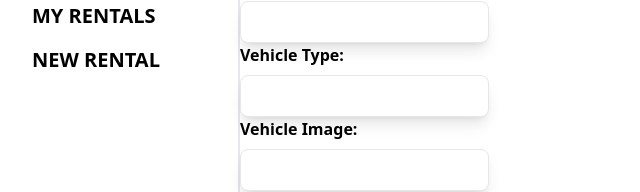
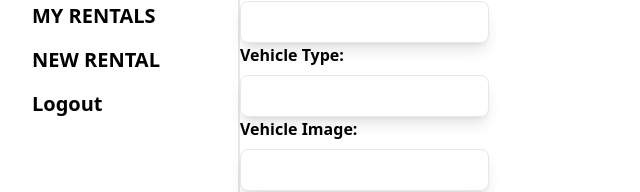
Before and after one commit to Rysth/REACT-AppointWheels, a React (Create React App) app: page /newcar in a window 1280 px wide. Shown: the part 309-501 px from the top of the page, without its empty margins (0-640 px from the left). Built offline with nearby package versions, Linux system fonts and the light colour scheme; sample sign-in values are in the browser's storage; a web font is replaced by a local one.

Commit message:
Add logout button to navigation

```diff
--- a/src/components/shared/Navigation.jsx
+++ b/src/components/shared/Navigation.jsx
@@ -1,5 +1,6 @@
 import React, { useState } from 'react';
 import { NavLink } from 'react-router-dom';
+import { useDispatch } from 'react-redux';
 import {
   FaGithub,
   FaLinkedin,
@@ -7,11 +8,18 @@ import {
   FaAngellist,
 } from 'react-icons/fa';
 import AppointWheelsLogo from '../../assets/icons/AppointWheels.png';
+import { destroySession } from '../../redux/slices/loginSlice';
 
 function Navigation() {
+  const dispatch = useDispatch();
+  const userToken = sessionStorage.getItem('authToken');
   const [isOpenHome, setIsOpenHome] = useState(false);
 
   const toggleOpenHome = () => setIsOpenHome(!isOpenHome);
+
+  const logoutSubmit = () => {
+    dispatch(destroySession(userToken));
+  };
 
   return (
     <nav className="flex flex-col h-screen px-4 py-8 bg-white border-r-2 w-60 text-back">
@@ -45,6 +53,11 @@ function Navigation() {
           <NavLink to="/rental/new" activeClassName="bg-[var(--green)]" className="block py-1 hover:bg-[var(--green)] hover:text-white text-xl pl-4">
             New Rental
           </NavLink>
+        </li>
+        <li className="mb-2">
+          <button type="button" className="block text-left w-full py-1 hover:bg-[var(--red)] hover:text-white text-xl pl-4" onClick={logoutSubmit}>
+            Logout
+          </button>
         </li>
       </ul>
       <div className="flex justify-center mt-auto">
--- a/src/redux/slices/loginSlice.js
+++ b/src/redux/slices/loginSlice.js
@@ -60,7 +60,7 @@ export const destroySession = createAsyncThunk(
         throw new Error('Error logging out');
       }
 
-      NotificationManager.success('Thank you!', 'Success', 1250);
+      NotificationManager.success('Logged Out Successfully\n Thank you!', 'Success', 1250);
     } catch (error) {
       NotificationManager.error('Incorrect Logout', 'Fail', 1250);
       throw new Error('Error logging out');
@@ -90,7 +90,7 @@ export const registerUser = createAsyncThunk(
       }
 
       NotificationManager.success('Registered Successfully!', 'Success', 1250);
-      return { ...response.data, ...response.headers };
+      return response.data;
     } catch (error) {
       NotificationManager.error('Something went wrong', 'Fail', 1250);
       throw new Error('Error registering user');
```
